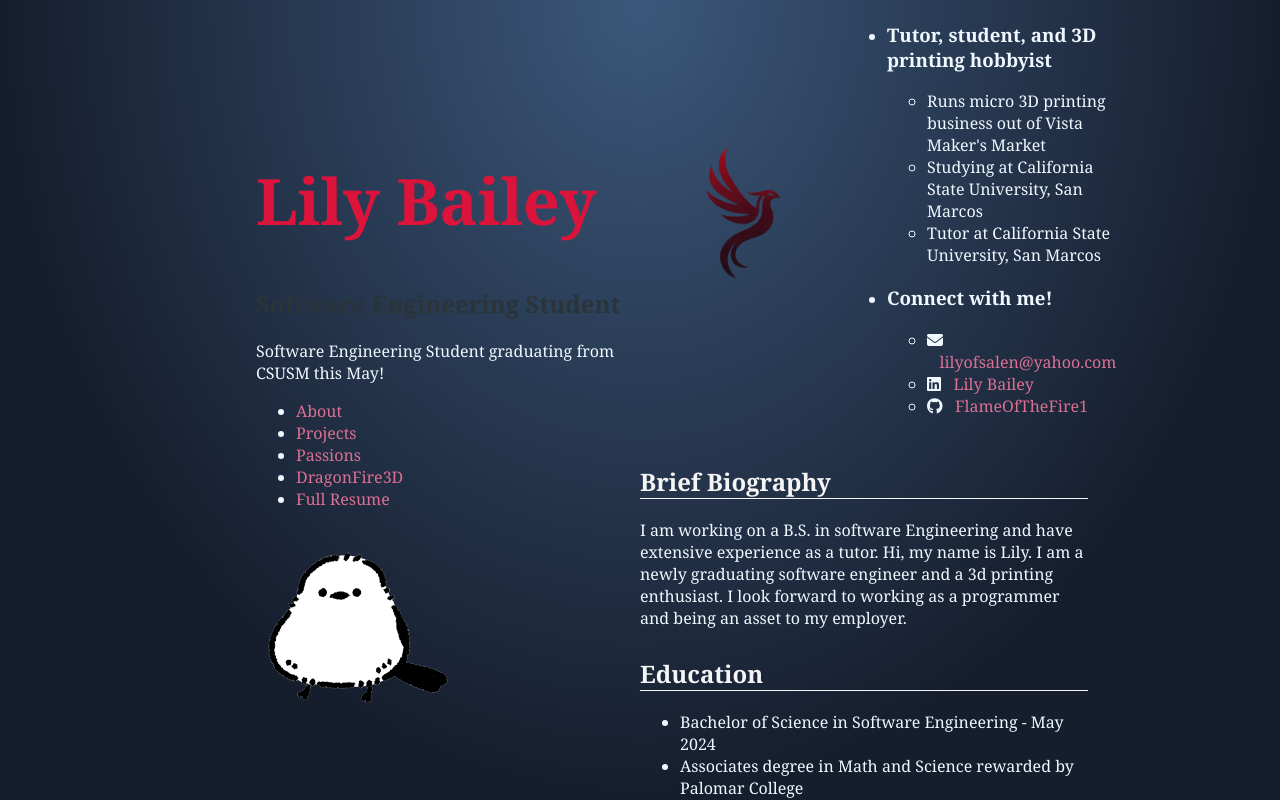
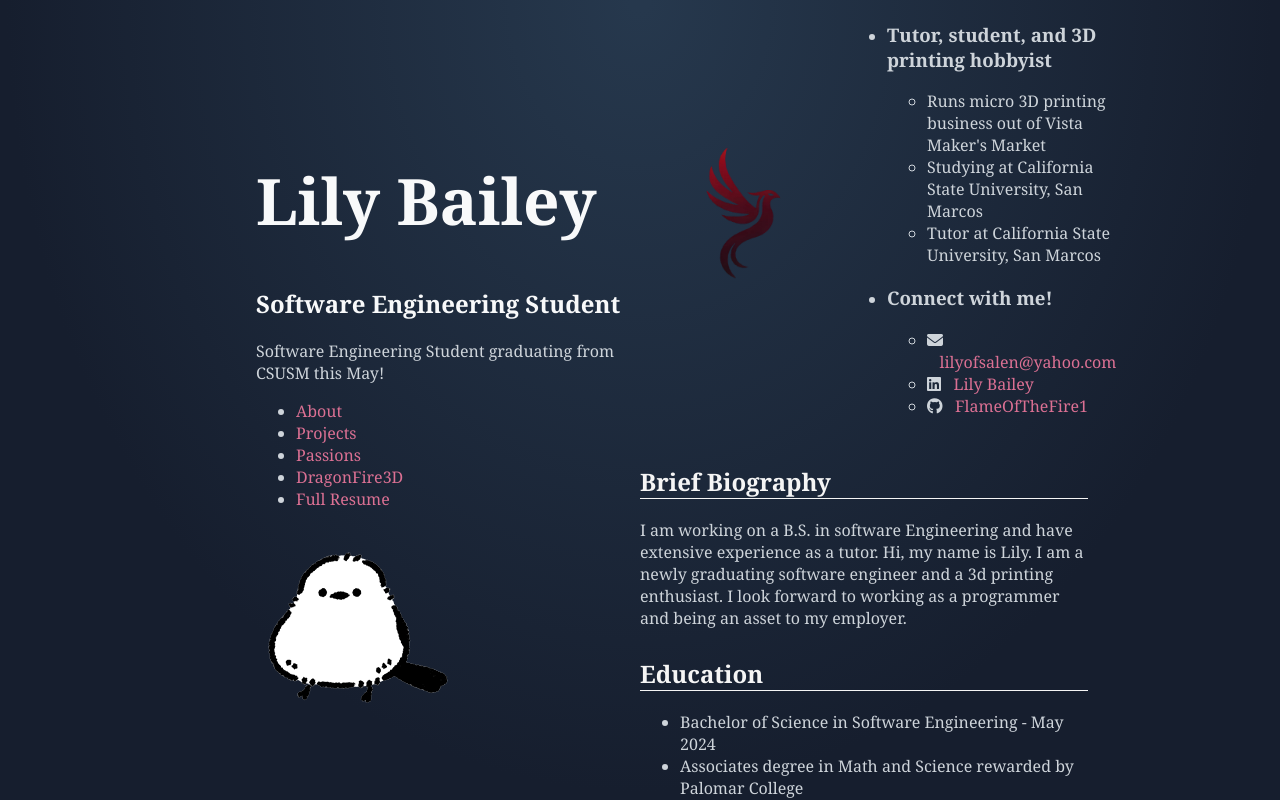
Before and after one commit to FlameOfTheFire1/FlameOfTheFire1.github.io, a plain HTML site: page index.html in a window 1280 px wide. Drawn offline with Linux system fonts and the light colour scheme.

Commit message:
updated colors on homepage

```diff
--- a/style.css
+++ b/style.css
@@ -37,7 +37,7 @@
 
 h1{
     margin-top:1.2em;
-    color: #DC143C;
+    color: #F8F9FA;
 }
 
 #info{
@@ -54,11 +54,11 @@
 }
 
 p{
-    color: aliceblue;
+    color: #CED4DA;
 }
 
 li{
-    color: aliceblue;
+    color: #CED4DA;
 }
 
 body{
@@ -66,8 +66,9 @@
     padding: 0;
     margin: 0;
     height: 100vh;
-    background: radial-gradient(ellipse at top, #3b5779 1%, #161e2e 70%)
-    /*background: radial-gradient(ellipse at top, transparent 2%, #161e2e)*/
+    background: radial-gradient(ellipse at top, #26384d 1%, #161e2e 70%)
+    /*background: radial-gradient(ellipse at top, #3b5779 1%, #161e2e 70%)
+    background: radial-gradient(ellipse at top, transparent 2%, #161e2e)*/
 }
 
 #name{
@@ -76,7 +77,7 @@
 }
 
 #title{
-    color: #2A3439;
+    color: #F8F9FA;
 }
 
 .sections{
```
